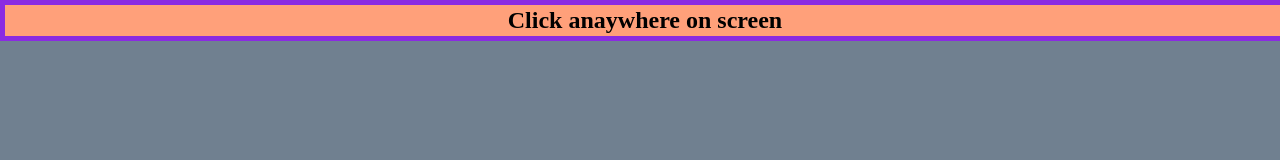
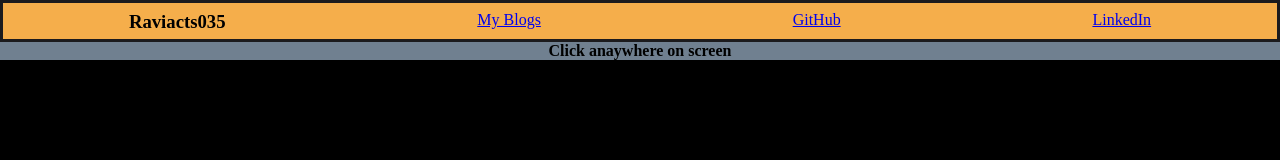
Before and after one commit to raviacts035/JavaScriptBootcamp, a website: page Js/DOM_project1/index.html in a window 1280 px wide. Drawn offline with Linux system fonts and the light colour scheme.

Commit message:
Circles Project with Random Color circles

```diff
--- a/Js/DOM_project1/index.html
+++ b/Js/DOM_project1/index.html
@@ -10,15 +10,12 @@
         body{
             width: 100%;
             height: 100%;
+            background-color: black;
+            margin: auto;
+        }
+        h4{
+            text-align: center;
             background-color: slategray;
-            margin: auto;
-            border: 5px solid blueviolet;
-        }
-        h2{
-            padding-top: 2px;
-            padding-bottom: 2px;
-            text-align: center;
-            background-color: lightsalmon;
         }
         .spots{
             height: 1px;
@@ -27,10 +24,21 @@
             opacity: 0%;
             background-color: red;
             border-radius: 50%;
-            animation: 2s 1 slowFade;
+            animation: 3s 1 slowFade;
             position: absolute;
             left: 0px;
             top: 0px;
+        }
+        nav{
+            height: 20px;
+            padding-top: 8px;
+            padding-bottom: 8px;
+            background-color: rgb(245, 174, 75);
+            border: 3px solid rgb(28, 27, 29);
+        }
+        ul{
+            display: flex;
+            justify-content: space-around;
         }
         @keyframes slowFade {
             from
@@ -40,18 +48,28 @@
             }
             to
             {
-                scale: 20;
+                scale: 25;
                 opacity: 0%;
             }
         }
     </style>
 </head>
 <body>
+    <nav>
+        <ul>
+            <h3>Raviacts035</h3>
+            <a href="https://medium.com/@ravindrainturi035">My Blogs</a>
+            <a href="https://github.com/raviacts035">GitHub</a>
+            <a href="https://www.linkedin.com/in/raveendra-inturi-99052a252/">LinkedIn</a>
+        </ul>
+    </nav>
+    <h4>Click anaywhere on screen</h4>
     <script>
         function updt(event){
             var element=document.createElement("div");
             element.classList="spots";
-            // var colArr=['red','blue','green','yellow','orange','white','black'];
+            var colArr=['red','blue','green','yellow','orange','white','violet'];
+            element.style.backgroundColor=colArr[Math.floor(Math.random()*colArr.length)];
             element.style.left=event.pageX+"px";
             element.style.top=event.pageY+"px";
             document.body.appendChild(element);
@@ -60,8 +78,5 @@
         }
         document.addEventListener("click",updt);
     </script>
-    <nav>
-        <h2>Click anaywhere on screen</h2>
-    </nav>
 </body>
 </html>
```
